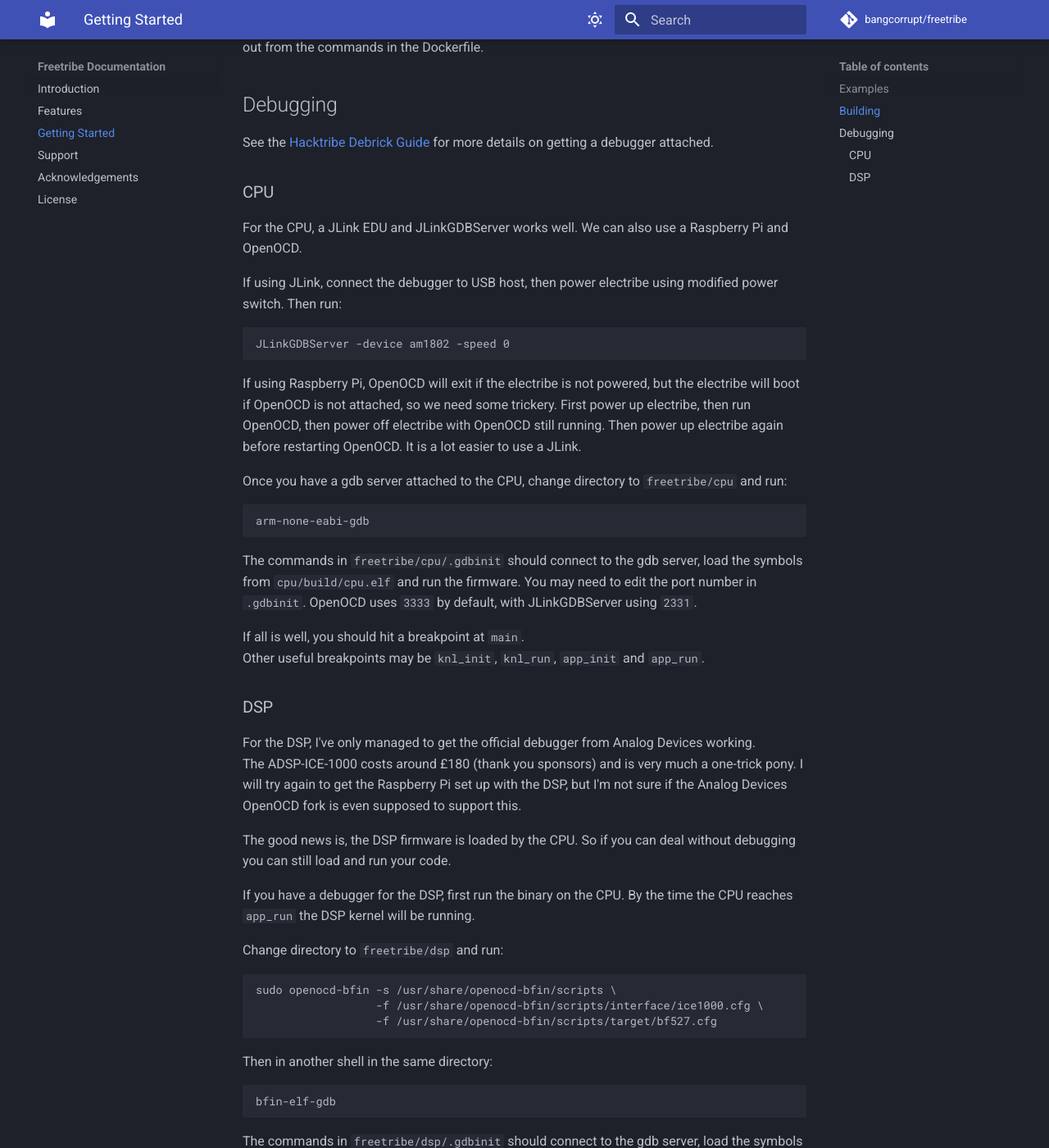
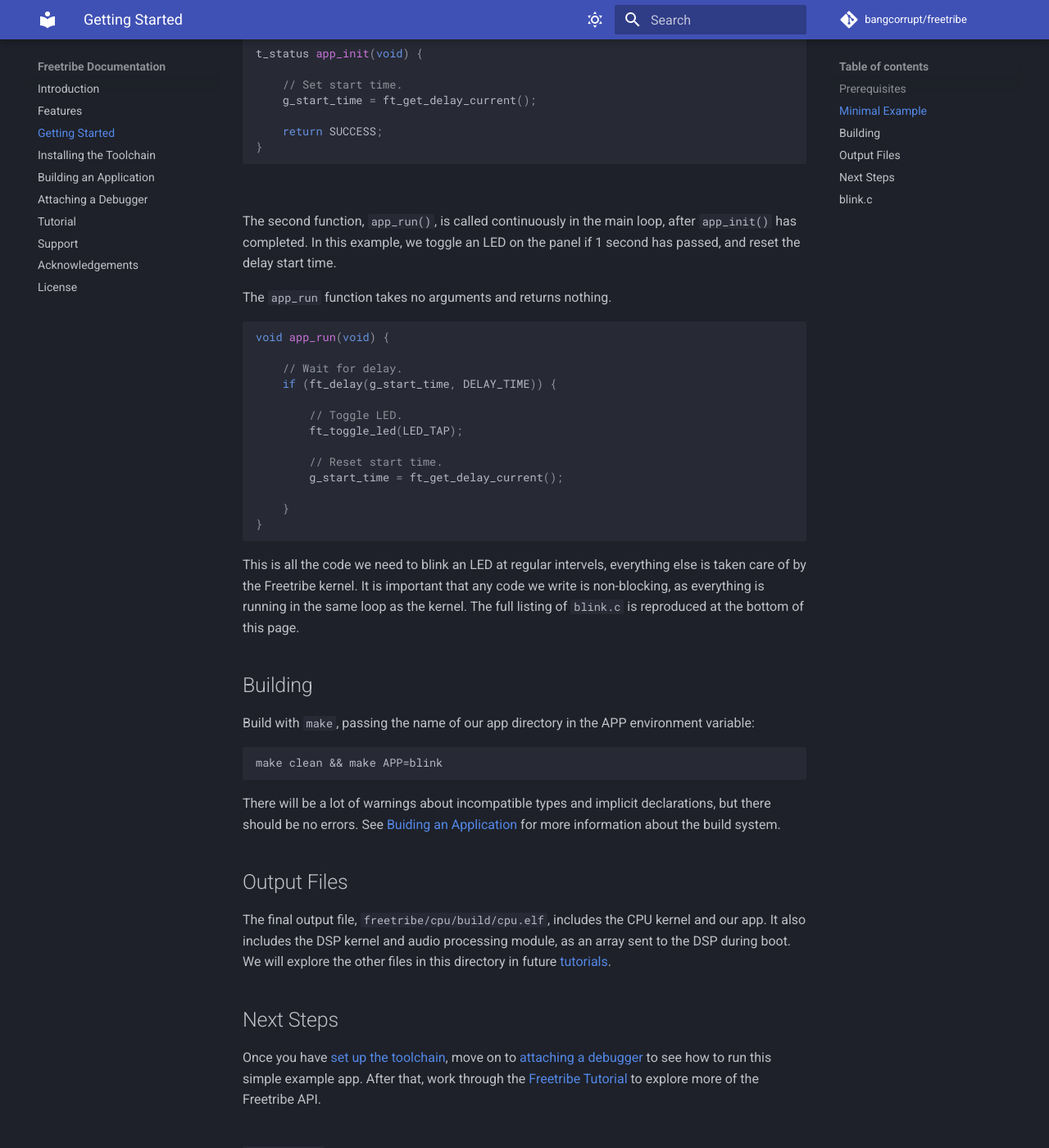
Before and after one commit to bangcorrupt/freetribe-docs, an MkDocs documentation site: the page built from docs/getting-started.md, in a window 1280 px wide and 1400 px high, scrolled down 1048 px. Shown: the whole window at 82% size. Built offline with MkDocs 1.6.1 and Material for MkDocs 9.7.7, drawn with Linux system fonts in a browser that asks for light colours; comment, search, counter and statistics services are not loaded; some of the changed text lies outside the part shown.

Commit message:
getting-started

````diff
--- /dev/null
+++ b/docs/debugging.md
@@ -0,0 +1,71 @@
+# Attaching a Debugger
+
+See the [Hacktribe Debrick Guide](https://github.com/bangcorrupt/hacktribe/wiki/Debrick#rpi-and-openocd) for more details on getting a debugger attached.
+
+## CPU
+
+For the CPU, a JLink EDU and JLinkGDBServer works well.
+We can also use a Raspberry Pi and OpenOCD.
+
+If using JLink, connect the debugger to USB host,
+then power electribe using modified power switch. Then run:
+
+```
+JLinkGDBServer -device am1802 -speed 0
+```
+
+If using Raspberry Pi, OpenOCD will exit if the electribe is not powered,
+but the electribe will boot if OpenOCD is not attached,
+so we need some trickery. First power up electribe, then run OpenOCD,
+then power off electribe with OpenOCD still running.
+Then power up electribe again before restarting OpenOCD.
+It is a lot easier to use a JLink.
+
+Once you have a gdb server attached to the CPU,
+change directory to `freetribe/cpu` and run:
+
+```
+arm-none-eabi-gdb
+```
+
+The commands in `freetribe/cpu/.gdbinit` should connect to the gdb server,
+load the symbols from `cpu/build/cpu.elf` and run the firmware.
+You may need to edit the port number in `.gdbinit`. OpenOCD uses `3333` by default,
+with JLinkGDBServer using `2331`.
+
+If all is well, you should hit a breakpoint at `main`.
+Other useful breakpoints may be `knl_init`, `knl_run`, `app_init` and `app_run`.
+
+## DSP
+
+For the DSP, I've only managed to get the official debugger from Analog Devices working.
+The ADSP-ICE-1000 costs around £180 (thank you sponsors) and is very much a one-trick pony.
+I will try again to get the Raspberry Pi set up with the DSP,
+but I'm not sure if the Analog Devices OpenOCD fork is even supposed to support this.
+
+The good news is, the DSP firmware is loaded by the CPU.
+So if you can deal without debugging you can still load and run your code.
+
+If you have a debugger for the DSP, first run the binary on the CPU.
+By the time the CPU reaches `app_run` the DSP kernel will be running.
+
+Change directory to `freetribe/dsp` and run:
+
+```
+sudo openocd-bfin -s /usr/share/openocd-bfin/scripts \
+                  -f /usr/share/openocd-bfin/scripts/interface/ice1000.cfg \
+                  -f /usr/share/openocd-bfin/scripts/target/bf527.cfg
+```
+
+Then in another shell in the same directory:
+
+```
+bfin-elf-gdb
+```
+
+The commands in `freetribe/dsp/.gdbinit` should connect to the gdb server,
+load the symbols from `freetribe/dsp/build/bfin.elf` and
+set a breakpoint at `module_process`, the audio processing callback.
+
+I will try to add new sysex functions to Hacktribe,
+so we can load and execute code without needing a debugger.
--- a/docs/getting-started.md
+++ b/docs/getting-started.md
@@ -1,120 +1,148 @@
 # Getting Started
 
-## Examples
+This section shows how to get started with the Freetribe API.
+The minimal example code shows how to blink an LED on the panel
+using the Freetribe API's non-blocking delay function.
 
-The main demo uses the volume knob to control attenuation of audio pass-through,
-while sending MIDI CC and printing to the display. An LED blinks at regular intervals.
 
-Future examples will deal separately with individual features,
-building up to a more complex application.
+## Prerequisites
+
+Before we can actually run our app, we will need to
+[install the toolchain](toolchain.md) and [attach a debugger](debugging.md).
+For now, we can work in a codespace on Github,
+and continue with this section to get an idea of how the Freetribe API works.
+
+Create a codespace on the `main` branch of the Freetribe Github repo,
+then create a directory for the app and a file for the code:
+
+```
+mkdir cpu/src/apps/blink
+touch cpu/src/apps/blink.c
+```
+
+Open `blink.c` in the editor of your choice.  The codespace includes VSCode and neovim.
+
+## Minimal Example
+
+First, we must include the Freetribe API:
+
+``` c
+#include "freetribe.h"
+```
+
+This gives us access to all the functions our
+application should need for interacting with the device.
+
+Next, there are 2 functions we should override in order for our app to run.
+The first, `app_init()`, runs once when our app starts.
+This is a good place to register callbacks for events we are interested in,
+and do any initialisation required by external libraries.
+
+In this example, we initialise a static global variable to hold the start time of our delay.
+The `app_init()` function takes no arguments and returns `t_status`, an integer error code.
+
+``` c
+// 1 second in microseconds.
+#define DELAY_TIME 1000000
+
+static uint32_t g_start_time;
+
+t_status app_init(void) {
+
+    // Set start time.
+    g_start_time = ft_get_delay_current();
+
+    return SUCCESS;
+}
+```
+
+<br/>
+
+The second function, `app_run()`, is called continuously in the main loop,
+after `app_init()` has completed.
+In this example, we toggle an LED on the panel if 1 second has passed,
+and reset the delay start time.
+
+The `app_run` function takes no arguments and returns nothing.
+
+``` c
+void app_run(void) {
+
+    // Wait for delay.
+    if (ft_delay(g_start_time, DELAY_TIME)) {
+
+        // Toggle LED.
+        ft_toggle_led(LED_TAP);
+
+        // Reset start time.
+        g_start_time = ft_get_delay_current();
+
+    }
+}
+```
+
+This is all the code we need to blink an LED at regular intervels,
+everything else is taken care of by the Freetribe kernel.  It is
+important that any code we write is non-blocking, as everything
+is running in the same loop as the kernel.
+The full listing of `blink.c` is reproduced at the bottom of this page.
 
 ## Building
 
-Create a codespace from the Freetribe Github repo, then run:
+Build with `make`, passing the name of our app directory in the APP environment variable:
 
 ```
-make clean && make
+make clean && make APP=blink
 ```
 
 There will be a lot of warnings about incompatible types and implicit declarations, but there should be no errors.
+See [Buiding an Application](building.md) for more information about the build system.
 
-Alternatively, if you have `docker compose` installed on your local machine,
-change to the `freetribe` directory and build the docker image:
+## Output Files
 
+The final output file, `freetribe/cpu/build/cpu.elf`, includes the CPU kernel and our app.
+It also includes the DSP kernel and audio processing module, as an array sent to the DSP during boot.
+We will explore the other files in this directory in future [tutorials](tutorial.md).
+
+
+## Next Steps
+
+Once you have [set up the toolchain](toolchain.md), move on to [attaching a debugger](debugging.md)
+to see how to run this simple example app.
+After that, work through the [Freetribe Tutorial](tutorial.md) to explore more of the Freetribe API.
+
+## `blink.c`
+
+``` c
+// Freetribe: Minimal Example
+// License: AGPL-3.0-or-later
+
+#include "freetribe.h"
+
+// 1 second in microseconds.
+#define DELAY_TIME 1000000
+
+static uint32_t g_start_time;
+
+t_status app_init(void) {
+
+    // Set start time.
+    g_start_time = ft_get_delay_current();
+
+    return SUCCESS;
+}
+
+void app_run(void) {
+
+    // Wait for delay.
+    if (ft_delay(g_start_time, DELAY_TIME)) {
+
+        // Toggle LED.
+        ft_toggle_led(LED_TAP);
+
+        // Reset start time.
+        g_start_time = ft_get_delay_current();
+
+    }
+}
 ```
-docker compose build
-```
-
-Then start a container:
-
-```
-docker compose up -d
-```
-
-The current working directory will be mounted in the container at `/freetribe`.
-
-Now we can run `make` in the container to build Freetribe.
-
-```
-docker compose exec freetribe make clean
-docker compose exec freetribe make
-```
-
-The final binary will be at `freetribe/cpu/build/cpu.bin`.
-
-This includes the DSP firmware, which is sent to the Blackfin by the CPU, via SPI.
-
-I will add documentation for setting up the build environment locally,
-but you can probably work it out from the commands in the Dockerfile.
-
-## Debugging
-
-See the [Hacktribe Debrick Guide](https://github.com/bangcorrupt/hacktribe/wiki/Debrick#rpi-and-openocd) for more details on getting a debugger attached.
-
-### CPU
-
-For the CPU, a JLink EDU and JLinkGDBServer works well.
-We can also use a Raspberry Pi and OpenOCD.
-
-If using JLink, connect the debugger to USB host,
-then power electribe using modified power switch. Then run:
-
-```
-JLinkGDBServer -device am1802 -speed 0
-```
-
-If using Raspberry Pi, OpenOCD will exit if the electribe is not powered,
-but the electribe will boot if OpenOCD is not attached,
-so we need some trickery. First power up electribe, then run OpenOCD,
-then power off electribe with OpenOCD still running.
-Then power up electribe again before restarting OpenOCD.
-It is a lot easier to use a JLink.
-
-Once you have a gdb server attached to the CPU,
-change directory to `freetribe/cpu` and run:
-
-```
-arm-none-eabi-gdb
-```
-
-The commands in `freetribe/cpu/.gdbinit` should connect to the gdb server,
-load the symbols from `cpu/build/cpu.elf` and run the firmware.
-You may need to edit the port number in `.gdbinit`. OpenOCD uses `3333` by default,
-with JLinkGDBServer using `2331`.
-
-If all is well, you should hit a breakpoint at `main`.
-Other useful breakpoints may be `knl_init`, `knl_run`, `app_init` and `app_run`.
-
-### DSP
-
-For the DSP, I've only managed to get the official debugger from Analog Devices working.
-The ADSP-ICE-1000 costs around £180 (thank you sponsors) and is very much a one-trick pony.
-I will try again to get the Raspberry Pi set up with the DSP,
-but I'm not sure if the Analog Devices OpenOCD fork is even supposed to support this.
-
-The good news is, the DSP firmware is loaded by the CPU.
-So if you can deal without debugging you can still load and run your code.
-
-If you have a debugger for the DSP, first run the binary on the CPU.
-By the time the CPU reaches `app_run` the DSP kernel will be running.
-
-Change directory to `freetribe/dsp` and run:
-
-```
-sudo openocd-bfin -s /usr/share/openocd-bfin/scripts \
-                  -f /usr/share/openocd-bfin/scripts/interface/ice1000.cfg \
-                  -f /usr/share/openocd-bfin/scripts/target/bf527.cfg
-```
-
-Then in another shell in the same directory:
-
-```
-bfin-elf-gdb
-```
-
-The commands in `freetribe/dsp/.gdbinit` should connect to the gdb server,
-load the symbols from `freetribe/dsp/build/bfin.elf` and
-set a breakpoint at `module_process`, the audio processing callback.
-
-I will try to add new sysex functions to Hacktribe,
-so we can load and execute code without needing a debugger.
--- a/mkdocs.yml
+++ b/mkdocs.yml
@@ -8,6 +8,10 @@
   - index.md
   - features.md
   - getting-started.md
+  - toolchain.md
+  - building.md
+  - debugging.md
+  - "Tutorial": tutorial.md
   - support.md
   - acknowledgements.md
   - license.md
@@ -28,6 +32,7 @@
     - navigation.tracking
     - navigation.top
     - navigation.footer
+    - navigation.indexes
     - toc.follow
 
   palette:
@@ -48,8 +53,13 @@
       link: https://github.com/bangcorrupt
 
 markdown_extensions:
-  - def_list
-  - pymdownx.tasklist:
-      custom_checkbox: true
+  - pymdownx.highlight:
+      anchor_linenums: true
+      line_spans: __span
+      pygments_lang_class: true
+  - pymdownx.inlinehilite
+  - pymdownx.snippets
+  - pymdownx.superfences
+
 
 copyright: Freetribe Documentation &copy; 2024 by bangcorrupt is licensed under CC BY-NC-SA 4.0
````
Also changed, not shown: docs/building.md (added, +23 -0 lines), docs/examples.md (added, +9 -0 lines), docs/support.md (+7 -4 lines), docs/toolchain.md (added, +27 -0 lines), docs/tutorial.md (added, +7 -0 lines).
